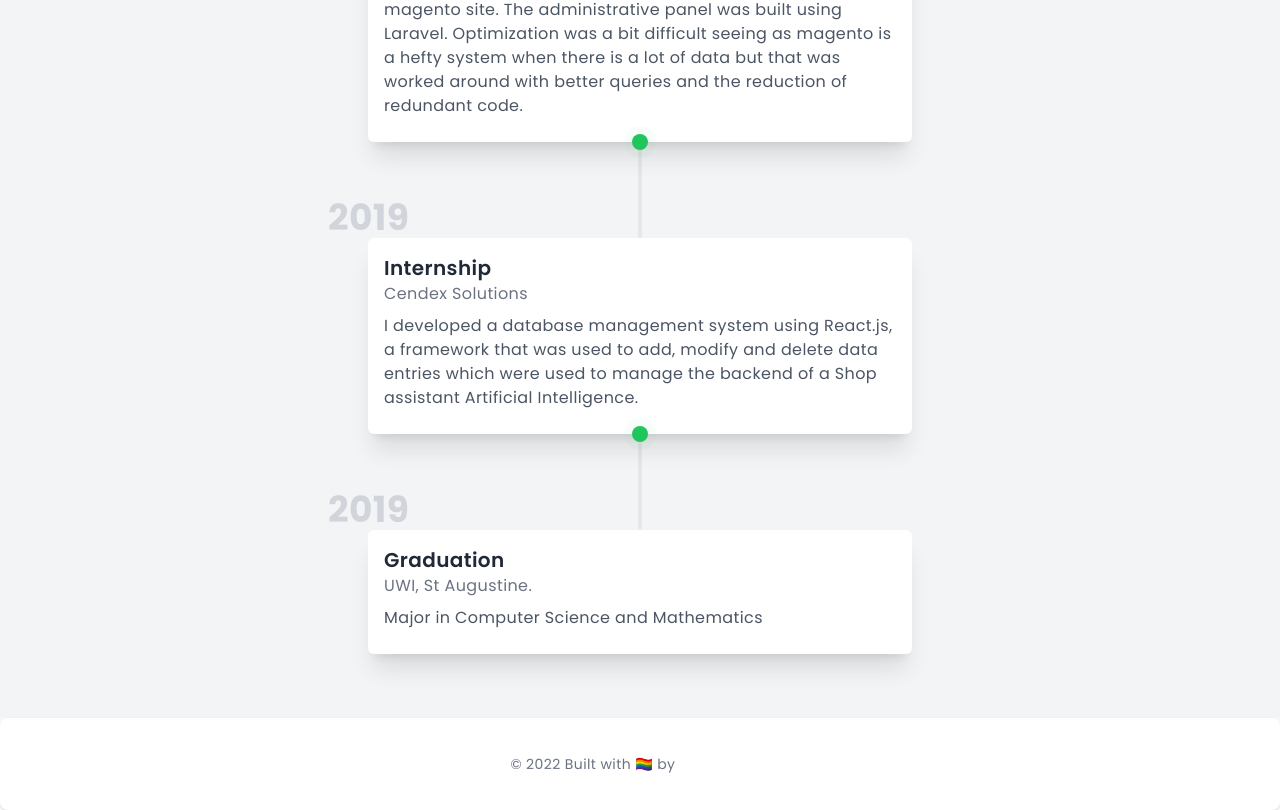
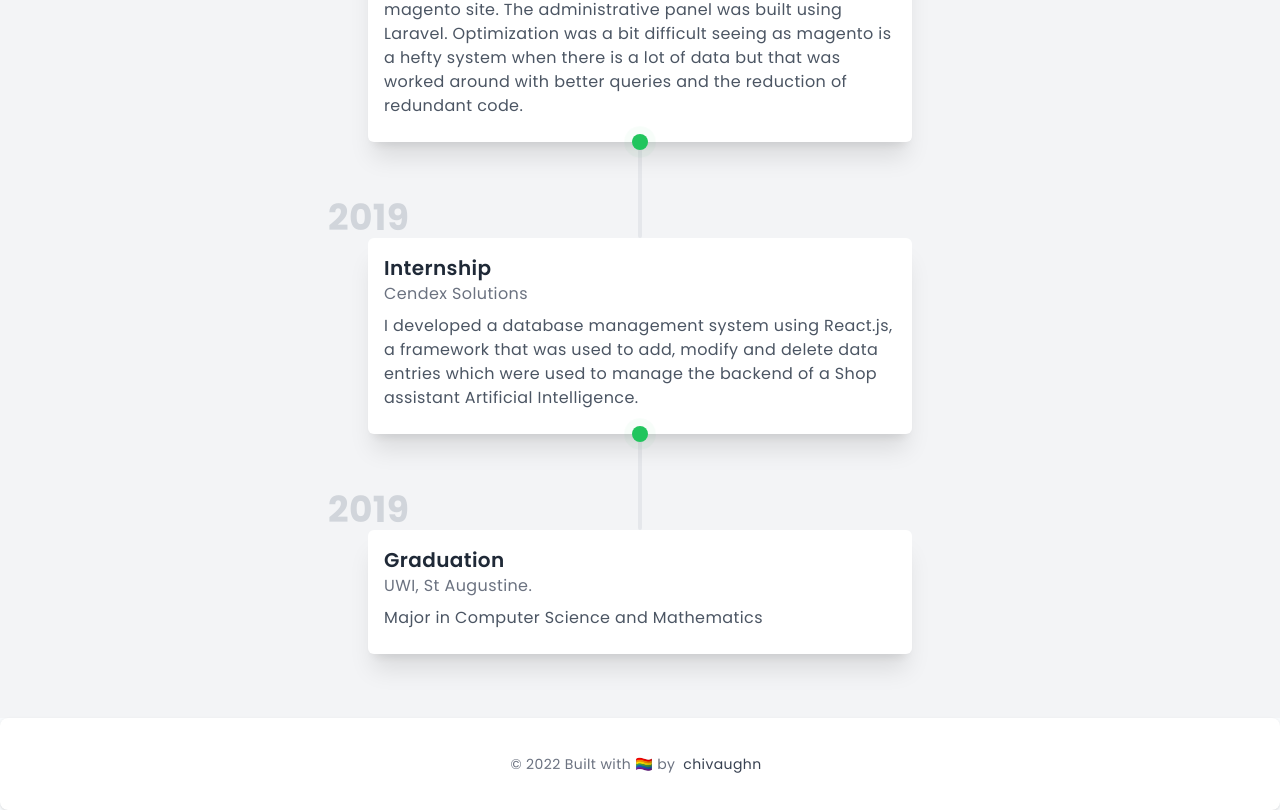
Before and after one commit to chivaughn/portfolio-v3, a Next.js app: page / in a window 1280 px wide. Shown: the part 4025-4835 px from the top of the page. Built offline with nearby package versions, Linux system fonts and the light colour scheme.

Commit message:
fixed footer text

```diff
--- a/components/Footer.jsx
+++ b/components/Footer.jsx
@@ -5,7 +5,7 @@ export const Footer = () => {
     <footer className="p-4 bg-white rounded-lg shadow md:px-6 md:py-8 dark:bg-gray-900">
       <span className="block text-sm text-gray-500 text-center dark:text-gray-400">
         © 2022 Built with 🏳️‍🌈 by
-        <span className="hover:bg-blue-500 text-white rounded-md px-2 py-1  inline-block transform hover:scale-110 hover:-rotate-3 transition duration-300">
+        <span className="hover:bg-blue-500 text-gray-700 dark:text-white  rounded-md px-2 py-1  inline-block transform hover:scale-110 hover:-rotate-3 transition duration-300">
           chivaughn
         </span>
       </span>
```
